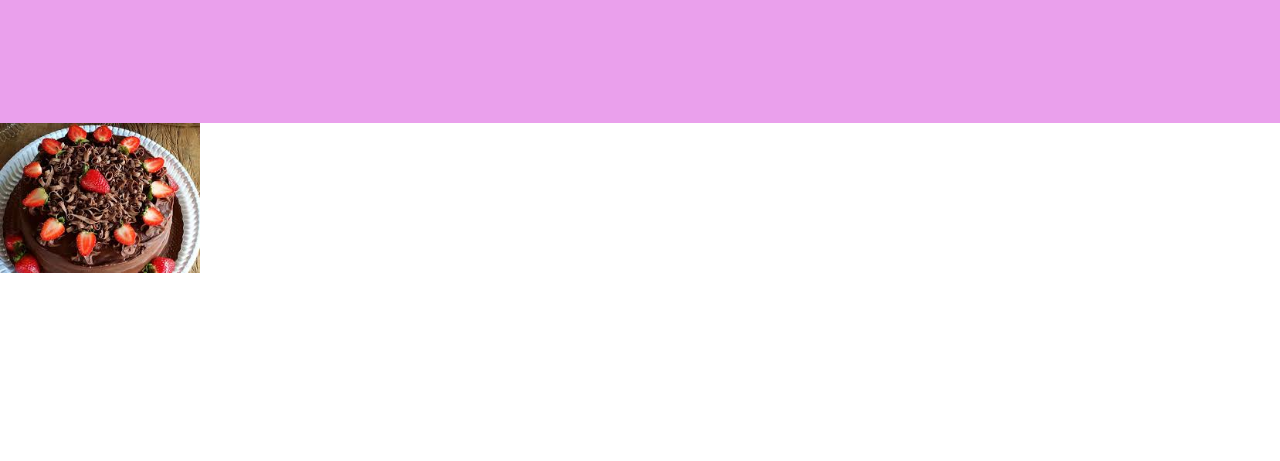
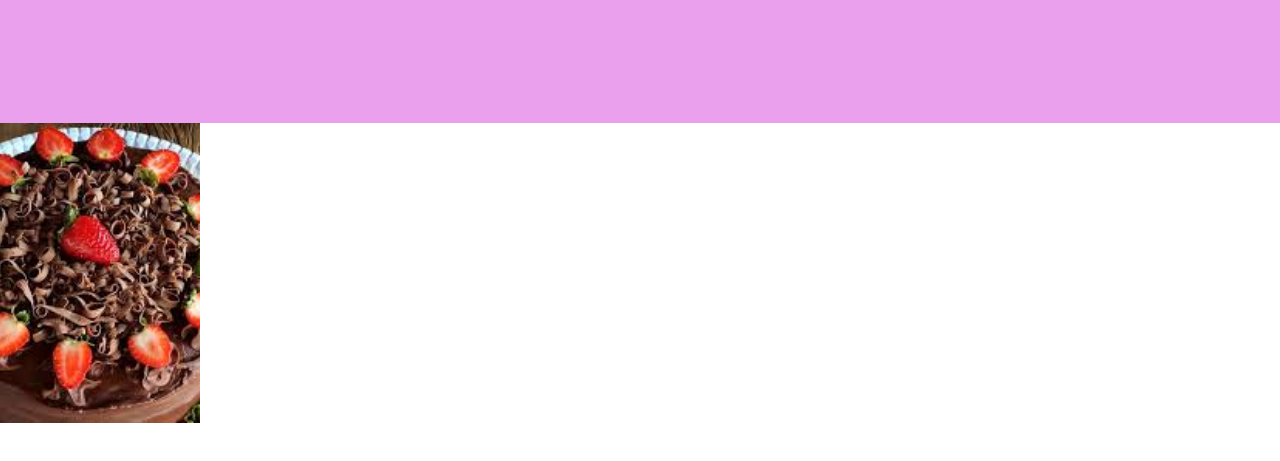
Before and after one commit to JoiceCristina/confeitaria, a plain HTML site: page index.html in a window 1280 px wide. Shown: the part 87-548 px from the top of the page. Drawn offline with Linux system fonts and the light colour scheme.

Commit message:
Add height and object-fit to img styles

```diff
--- a/style.css
+++ b/style.css
@@ -47,6 +47,8 @@ header h1{
 
 img{
   width:200px;
+  height: 300px;
+  object-fit: cover;
 }
 
 h1{
```
